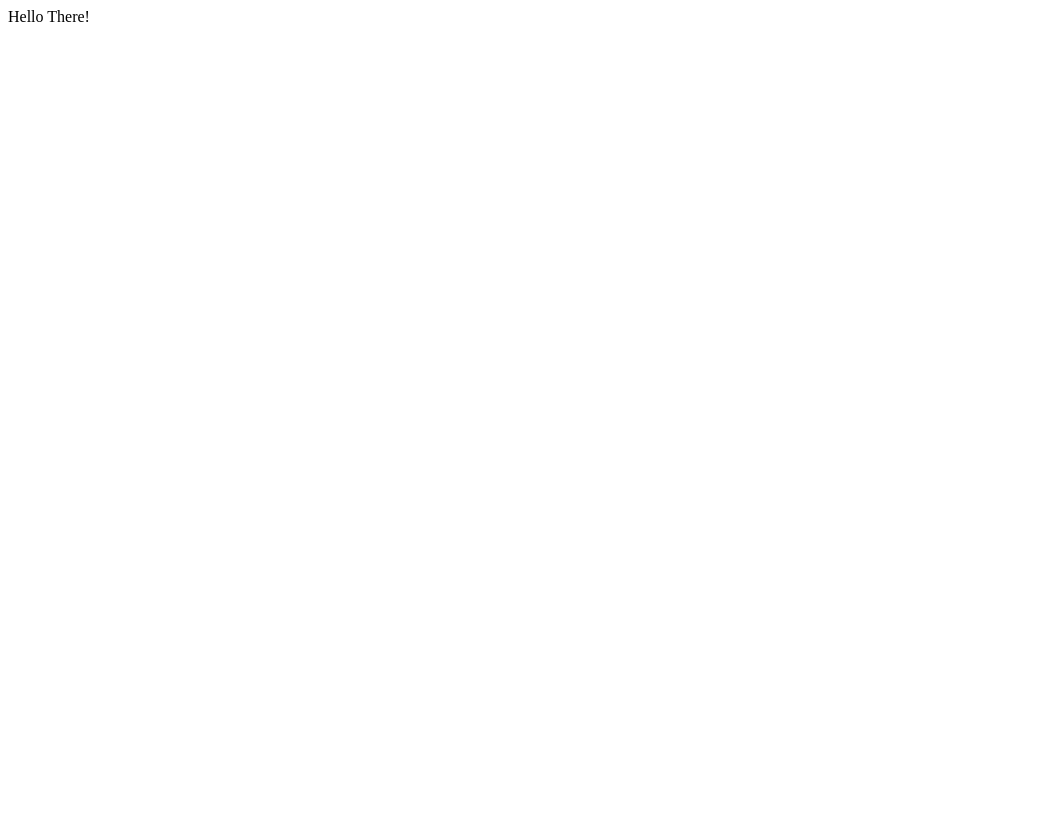
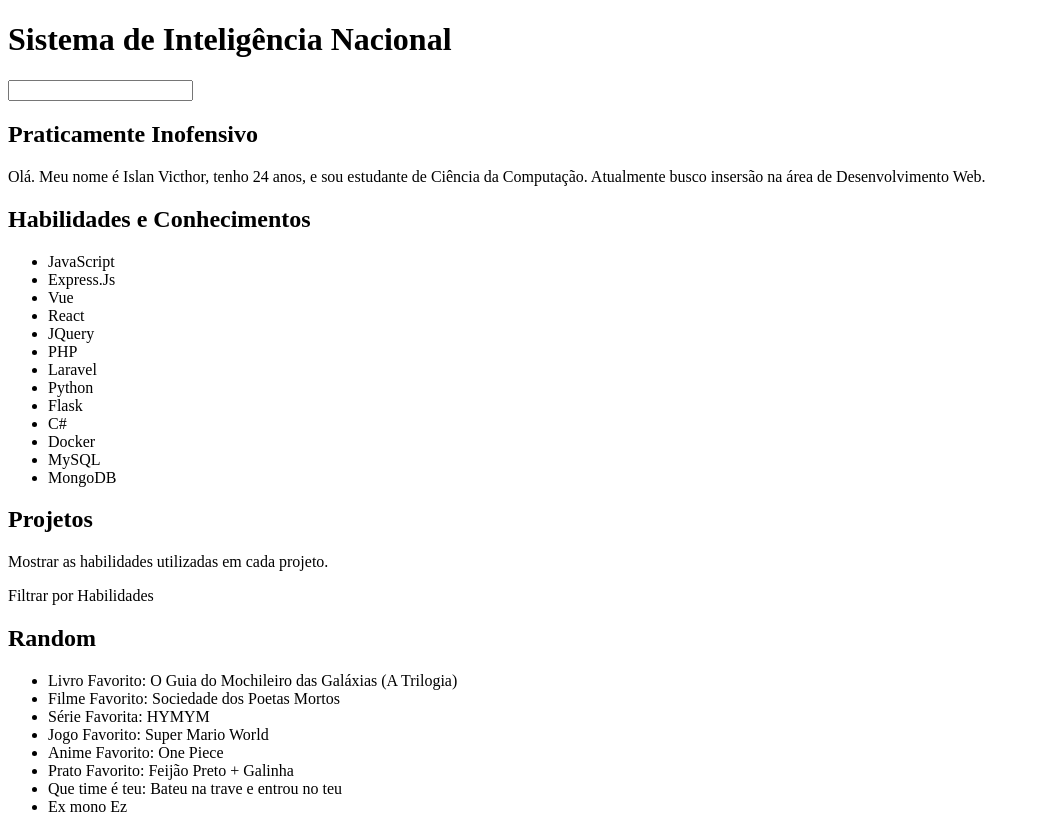
Before and after one commit to Islan42/Islan42.github.io, a plain HTML site: page index.html in a window 1280 px wide. Shown: the whole page, without its empty margins (0-1040 px from the left). Before the commit the page ends 800 px from the top, so only its background shows below. Drawn offline with Linux system fonts and the light colour scheme.

Commit message:
Second Commit

```diff
--- a/index.html
+++ b/index.html
@@ -3,9 +3,45 @@
 	<head>
 		<meta charset="UTF-8">
 		<meta name="viewport" content="width=device-width, initial-scale=1">
-		<title>Teste</title>
+		<title>Perfil</title>
 	</head>
 	<body>
-		Hello There!
+		<h1>Sistema de Inteligência Nacional</h1>
+		<form action="/">
+			<input type="text">
+		</form>
+		<h2>Praticamente Inofensivo</h2>
+		<p>Olá. Meu nome é Islan Victhor, tenho 24 anos, e sou estudante de Ciência da Computação. Atualmente busco insersão na área de Desenvolvimento Web.</p>
+
+		<h2>Habilidades e Conhecimentos</h2>
+		<ul>
+			<li>JavaScript</li>
+			<li>Express.Js</li>
+			<li>Vue</li>
+			<li>React</li>
+			<li>JQuery</li>
+			<li>PHP</li>
+			<li>Laravel</li>
+			<li>Python</li>
+			<li>Flask</li>
+			<li>C#</li>
+			<li>Docker</li>
+			<li>MySQL</li>
+			<li>MongoDB</li>
+		</ul>
+		<h2>Projetos</h2>
+		<p>Mostrar as habilidades utilizadas em cada projeto.</p>
+		<p>Filtrar por Habilidades</p>
+		<h2>Random</h2>
+		<ul>
+			<li>Livro Favorito: O Guia do Mochileiro das Galáxias (A Trilogia)</li>
+			<li>Filme Favorito: Sociedade dos Poetas Mortos</li>
+			<li>Série Favorita: HYMYM</li>
+			<li>Jogo Favorito: Super Mario World</li>
+			<li>Anime Favorito: One Piece</li>
+			<li>Prato Favorito: Feijão Preto + Galinha</li>
+			<li>Que time é teu: Bateu na trave e entrou no teu</li>
+			<li>Ex mono Ez</li>
+		</ul>
 	</body>
 </html>
```
